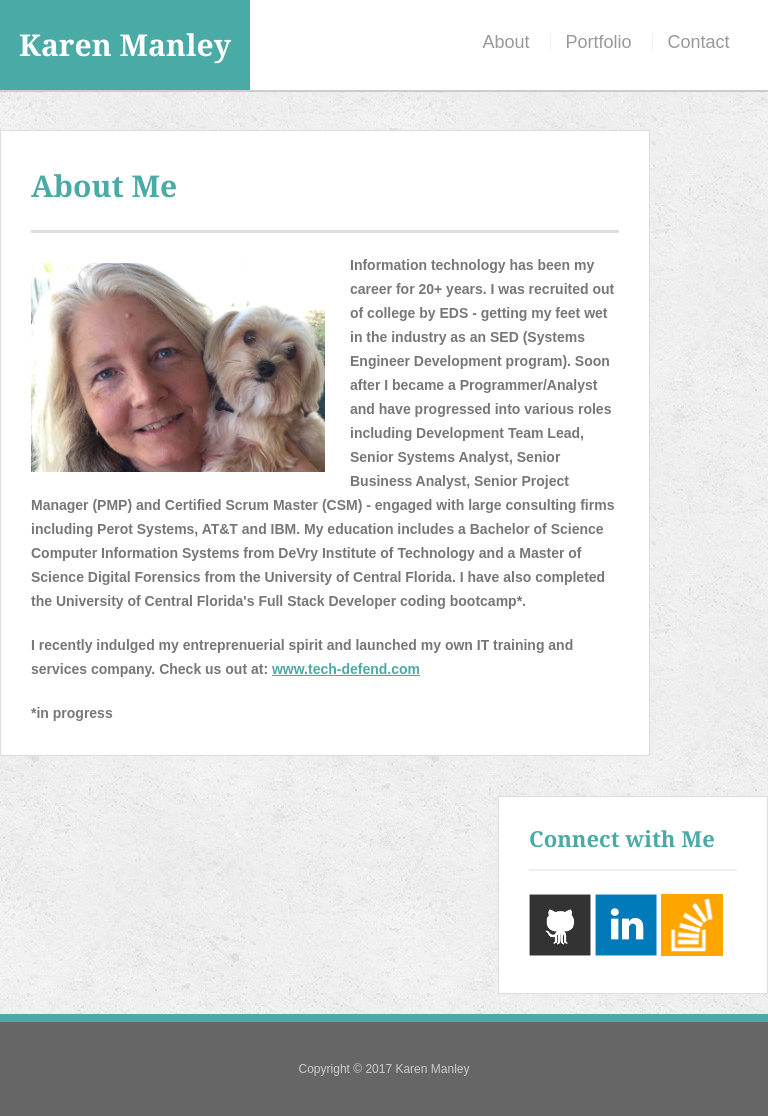
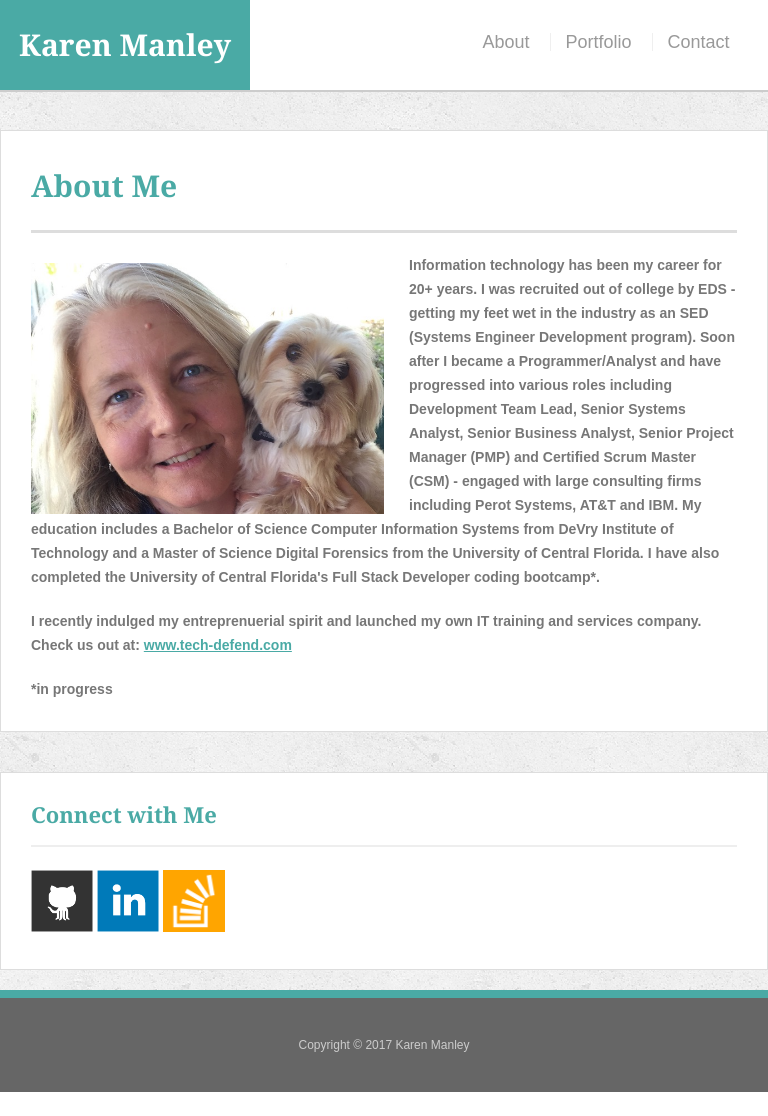
Before and after one commit to kjaneem/Responsive-Portfolio, a plain HTML site: page index.html in a window 768 px wide. After the commit the page ends 1092 px from the top, so only its background shows below. Drawn offline with nearby package versions, Linux system fonts and the light colour scheme.

Commit message:
fixed About Me mq 768 and 640

```diff
--- a/assets/css/style.css
+++ b/assets/css/style.css
@@ -243,16 +243,8 @@ input[type=submit] {
   border: 0 none;
 }
 
-
-
 /* Write the media queries here */
-
-/* media queries format
-@media not|only mediatype and (expressions) {
-    CSS-Code;
-}
-*/
-
+/* 980, 768, 640 */
 /* About Me Page - Media Queries */
 
 @media only screen and (max-width: 640px) {
@@ -316,8 +308,32 @@ input[type=submit] {
       line-height: 24px;
     }
 
+    .main-section {
+      max-width: 768px;
+    }
+
     img.auth-image {
       width: 50%;
     }
 
+    .sidebar {
+      float: left;
+      max-width: 768px;
+    }
+
 }
+
+/* Is is possible to code 1 media query for this ?
+
+@media only screen and (max-width: 960px) and (min-width: 640px) {
+
+  #logo,
+  nav,
+  img.auth-image,
+  .sidebar {
+    min-width: 640px;
+    max-width: 960px;
+  }
+}
+
+*/
```
